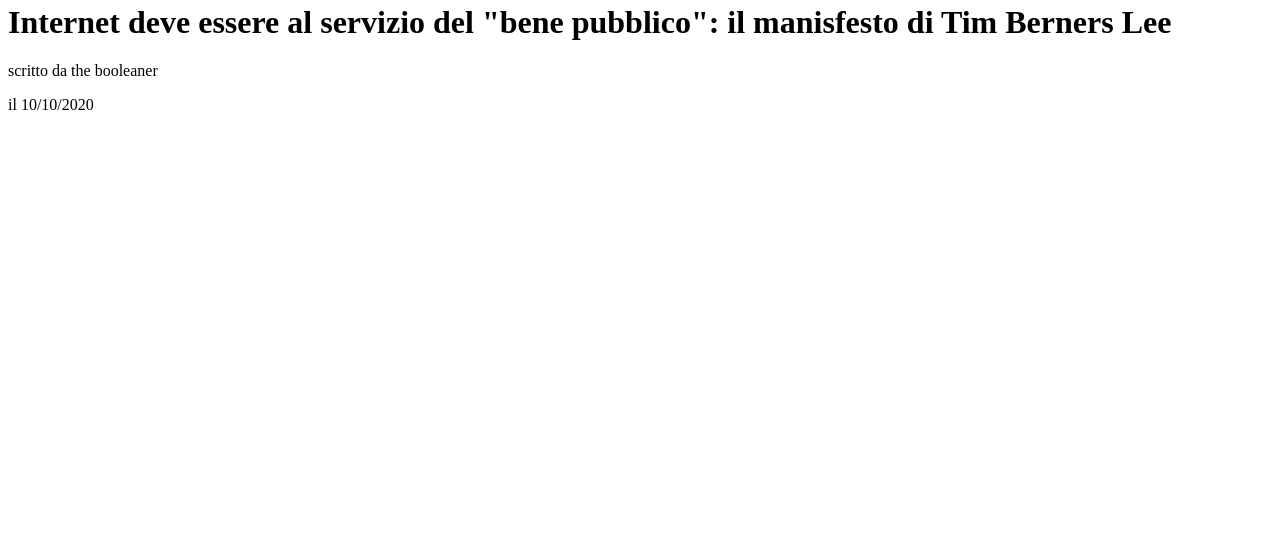
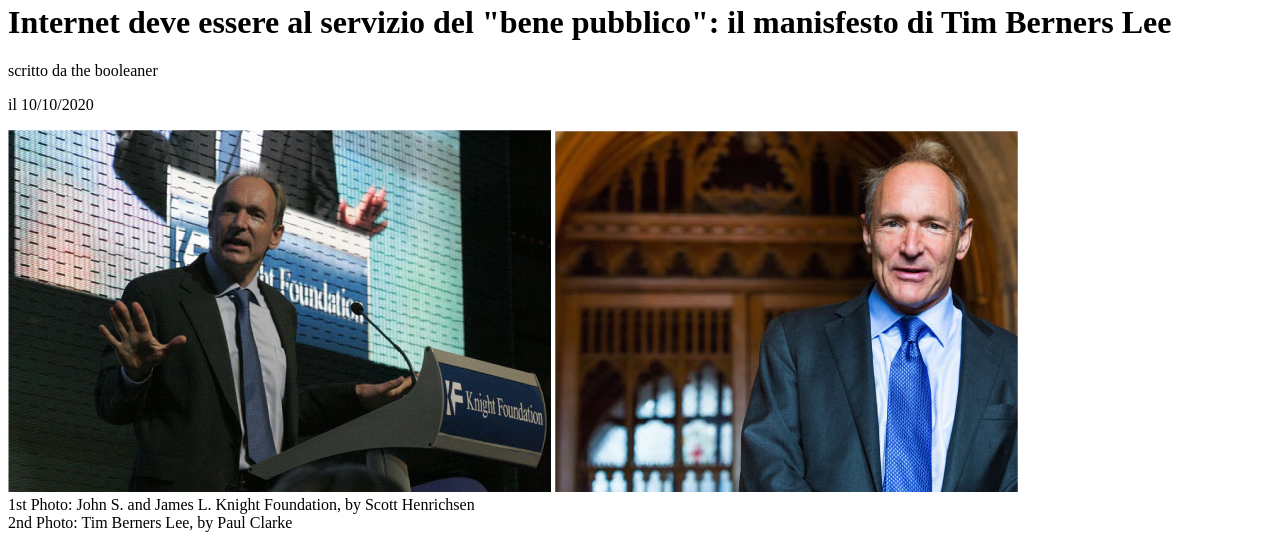
Before and after one commit to JoseManuel-Feliz/html-css-booleaner, a plain HTML site: page html/index.html in a window 1280 px wide. Shown: the part 338-878 px from the top of the page. Before the commit the page ends 800 px from the top, so only its background shows below. Drawn offline with Linux system fonts and the light colour scheme.

Commit message:
added photo area

```diff
--- a/html/index.html
+++ b/html/index.html
@@ -22,7 +22,18 @@
     <p>il 10/10/2020</p>
   </header>
 
-  <main></main>
+  <main>
+    <!-- Photo area -->
+    <section id="photo">
+      <div>
+        <img src="../img/tim-1.jpg" alt="John S. and James L. photo">
+        <img src="../img/tim-2.jpg" alt="Tim Berners Lee photo">
+      </div>
+      <div>1st Photo: John S. and James L. Knight Foundation, by Scott Henrichsen</div>
+      <div>2nd Photo: Tim Berners Lee, by Paul Clarke</div>
+
+    </section>
+  </main>
 
   <footer></footer>
 
```
